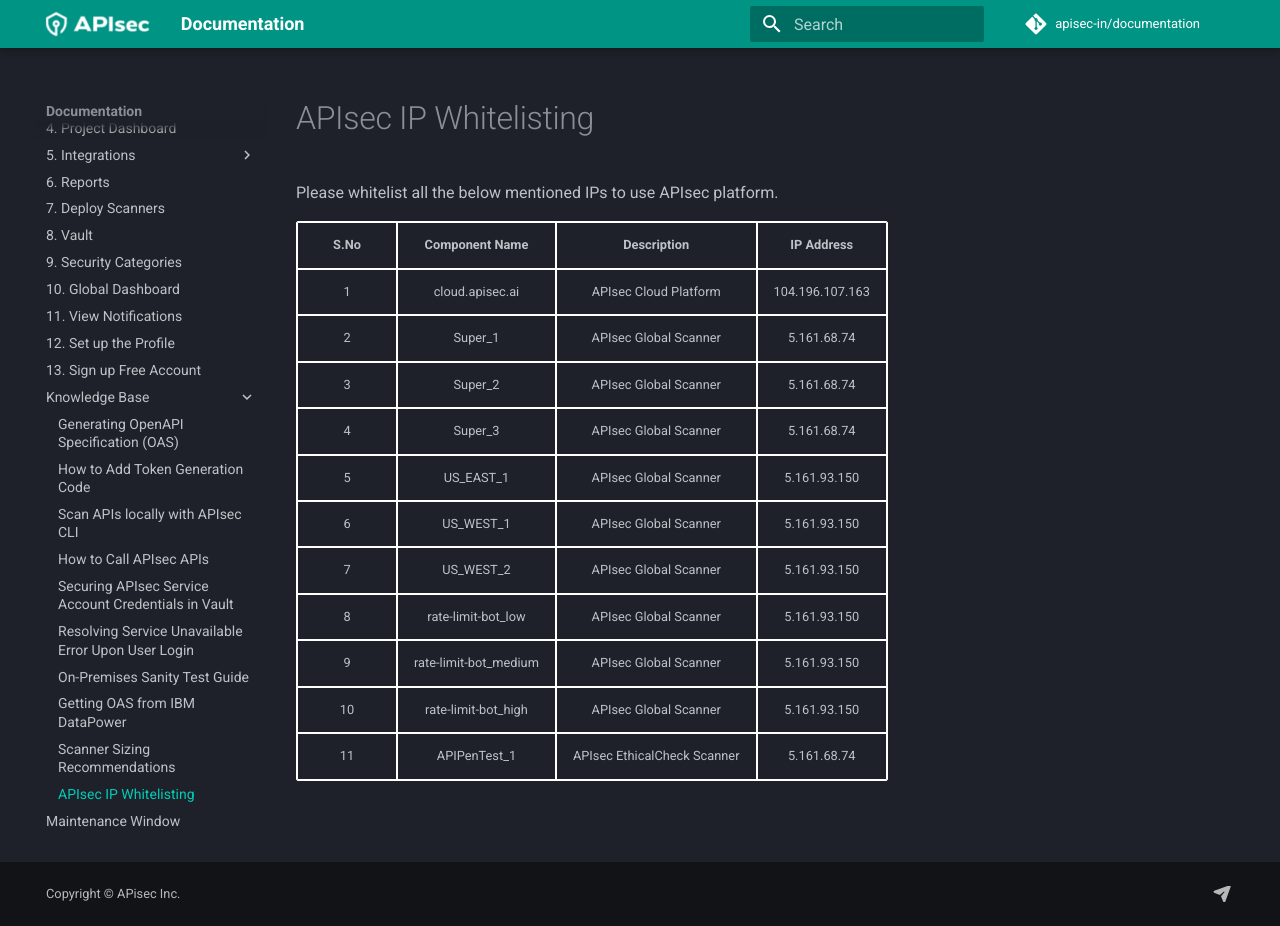
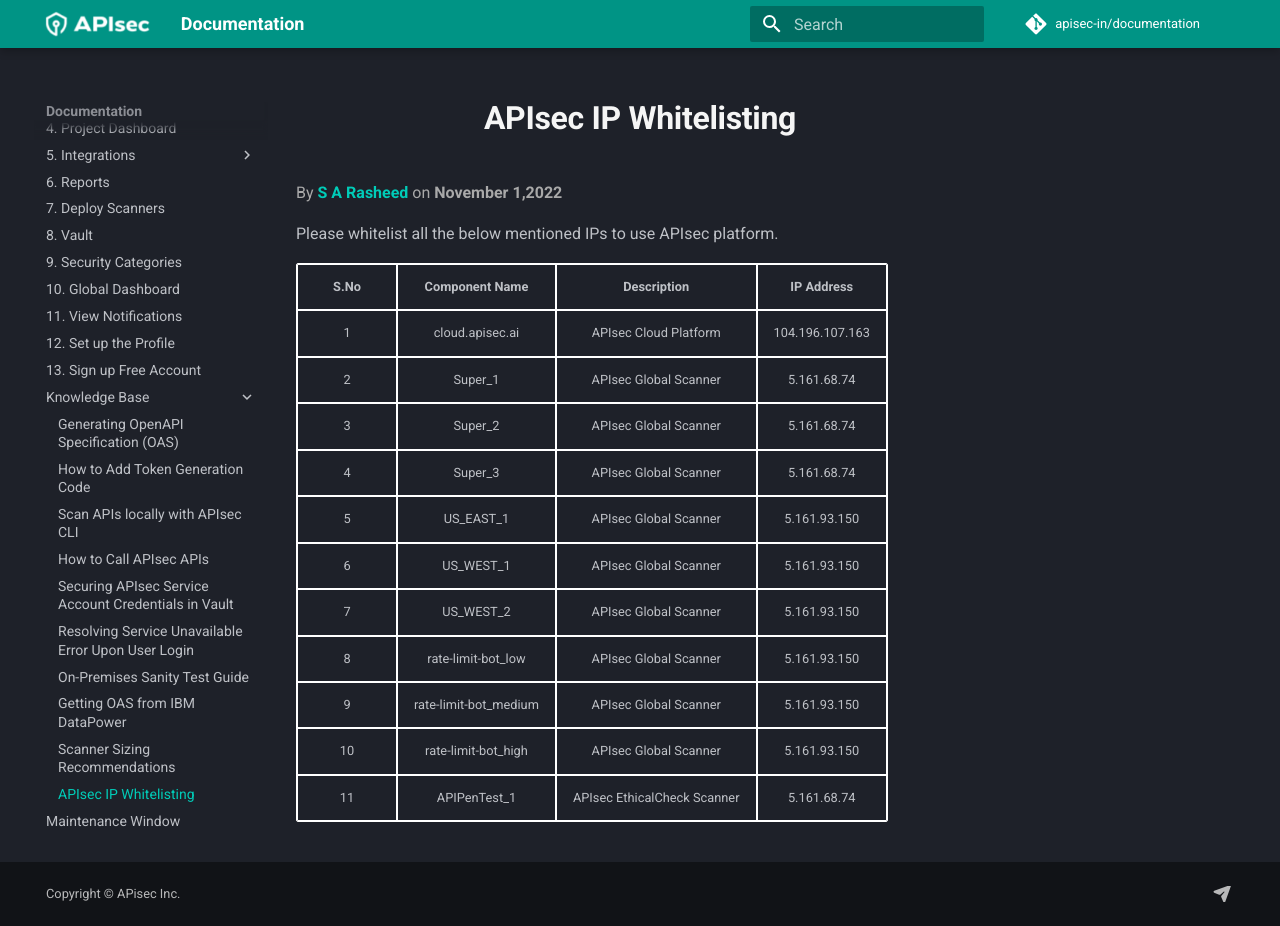
Before and after one commit to apisec-inc/documentation, an MkDocs documentation site: the page built from docs/IP-Whitelisting.md, in a window 1280 px wide and 926 px high. Built offline with MkDocs 1.6.1 and Material for MkDocs 9.7.7, drawn with Linux system fonts in a browser that asks for light colours; comment, search, counter and statistics services are not loaded.

Commit message:
Update IP-Whitelisting.md

```diff
--- a/docs/IP-Whitelisting.md
+++ b/docs/IP-Whitelisting.md
@@ -1,3 +1,6 @@
+<h1 align="center" style="color: #F5F5F5;"> <b> APIsec IP Whitelisting </b> </h1>
+
+<p style="text-align: left;color: 	#A9A9A9;font-size:16px;"> By <b><a href="https://github.com/sarasheed">S A Rasheed</a></b> on <b>November 1,2022</b> </p>
 <P>Please whitelist all the below mentioned IPs to use APIsec platform.</p>
 
 <table style="border:1px solid white;text-align:center;">
```
